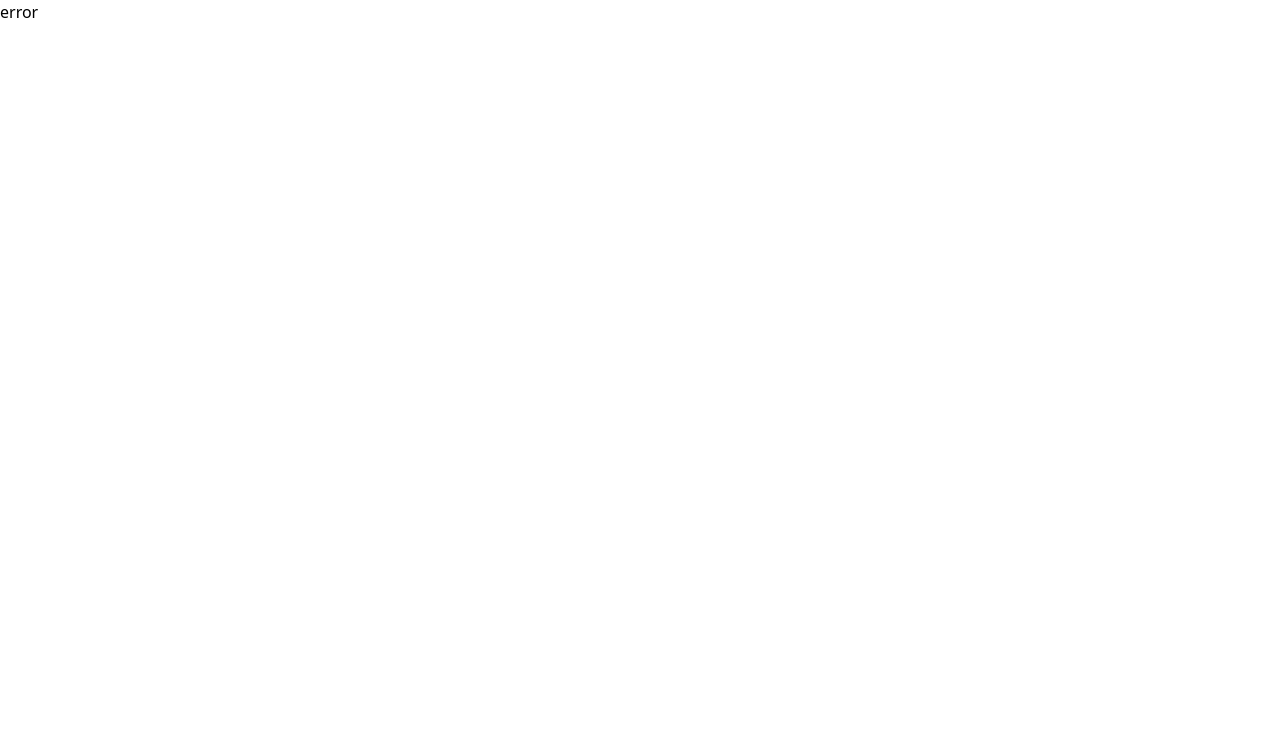
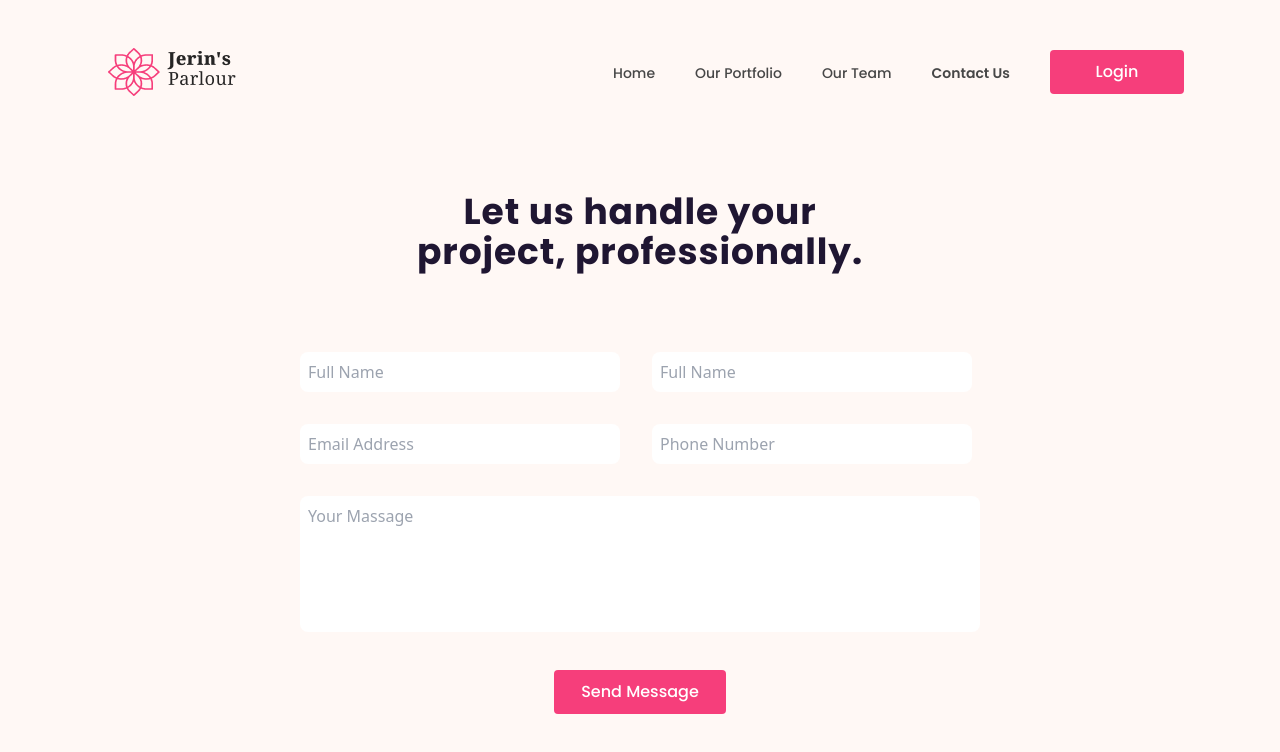
Before and after one commit to sifatullahshoyon/jerins-parlour-client, a React (Vite) app: page /contact-us in a window 1280 px wide. Before the commit this address had no page. Shown: the top 752 px of the page. Built offline with nearby package versions, Linux system fonts and the light colour scheme.

Commit message:
Compleate Contact Us Page Design

```diff
--- /dev/null
+++ b/src/components/Shared/Footer/Footer.jsx
@@ -0,0 +1,11 @@
+import React from 'react';
+
+const Footer = () => {
+    return (
+        <footer>
+
+        </footer>
+    );
+};
+
+export default Footer;
--- a/src/components/Shared/Navbar/Navbar.jsx
+++ b/src/components/Shared/Navbar/Navbar.jsx
@@ -61,7 +61,7 @@ const Navbar = () => {
             </li>
             <li>
               <NavLink
-                to="/"
+                to="/contact-us"
                 className={({ isActive }) => {
                   return isActive ? "active" : "default";
                 }}
@@ -132,7 +132,7 @@ const Navbar = () => {
                 </li>
                 <li className="cursor-pointer  px-6 py-2 text-white hover:bg-sky-600 ">
                   <NavLink
-                    to="/"
+                    to="/contact-us"
                     className={({ isActive }) => {
                       return isActive ? "active" : "default";
                     }}
--- a/src/components/Shared/Navbar2.jsx
+++ b/src/components/Shared/Navbar2.jsx
@@ -1,4 +1,5 @@
 import React, { useState } from 'react';
+import { Link } from 'react-router-dom';
 
 const Navbar2 = () => {
     const [isOpen, setIsOpen] = useState(false);
@@ -12,10 +13,10 @@ const Navbar2 = () => {
               </div>
               <div className="hidden md:block">
                 <div className="ml-10 flex items-baseline space-x-4">
-                  <a href="#" className="text-gray-300 hover:bg-gray-700 hover:text-white px-3 py-2 rounded-md text-sm font-medium">Home</a>
-                  <a href="#" className="text-gray-300 hover:bg-gray-700 hover:text-white px-3 py-2 rounded-md text-sm font-medium">About</a>
-                  <a href="#" className="text-gray-300 hover:bg-gray-700 hover:text-white px-3 py-2 rounded-md text-sm font-medium">Services</a>
-                  <a href="#" className="text-gray-300 hover:bg-gray-700 hover:text-white px-3 py-2 rounded-md text-sm font-medium">Contact</a>
+                  <Link to="/" className="text-gray-300 hover:bg-gray-700 hover:text-white px-3 py-2 rounded-md text-sm font-medium">Home</Link>
+                  <Link to="/" className="text-gray-300 hover:bg-gray-700 hover:text-white px-3 py-2 rounded-md text-sm font-medium">About</Link>
+                  <Link to="/" className="text-gray-300 hover:bg-gray-700 hover:text-white px-3 py-2 rounded-md text-sm font-medium">Services</Link>
+                  <Link to="/contact-us" className="text-gray-300 hover:bg-gray-700 hover:text-white px-3 py-2 rounded-md text-sm font-medium">Contact</Link>
                 </div>
               </div>
             </div>
@@ -38,10 +39,10 @@ const Navbar2 = () => {
 
         <div className={`${isOpen ? 'block' : 'hidden'} md:hidden`} id="mobile-menu">
           <div className="px-2 pt-2 pb-3 space-y-1 sm:px-3">
-            <a href="#" className="text-gray-300 hover:bg-gray-700 hover:text-white block px-3 py-2 rounded-md text-base font-medium">Home</a>
-            <a href="#" className="text-gray-300 hover:bg-gray-700 hover:text-white block px-3 py-2 rounded-md text-base font-medium">About</a>
-            <a href="#" className="text-gray-300 hover:bg-gray-700 hover:text-white block px-3 py-2 rounded-md text-base font-medium">Services</a>
-            <a href="#" className="text-gray-300 hover:bg-gray-700 hover:text-white block px-3 py-2 rounded-md text-base font-medium">Contact</a>
+            <Link to="/" className="text-gray-300 hover:bg-gray-700 hover:text-white block px-3 py-2 rounded-md text-base font-medium">Home</Link>
+            <Link to="/" className="text-gray-300 hover:bg-gray-700 hover:text-white block px-3 py-2 rounded-md text-base font-medium">About</Link>
+            <Link to="/" className="text-gray-300 hover:bg-gray-700 hover:text-white block px-3 py-2 rounded-md text-base font-medium">Services</Link>
+            <Link to="/contact-us" className="text-gray-300 hover:bg-gray-700 hover:text-white block px-3 py-2 rounded-md text-base font-medium">Contact</Link>
           </div>
         </div>
       </nav>
--- /dev/null
+++ b/src/pages/Home/ContactUs/ContactUs.jsx
@@ -0,0 +1,68 @@
+import React from "react";
+import Title from "../../../components/Title";
+import Container from "../../../components/Shared/Container";
+import { useLocation } from "react-router-dom";
+import PrimaryBtn from "../../../components/Button/PrimaryBtn";
+
+const ContactUs = () => {
+  const location = useLocation();
+  const isLogin = location?.pathname?.includes("contact-us");
+  return (
+    <section className={`bg-secondary-color ${isLogin ? "pt-28 pb-8" : ""}`}>
+      <Title title="Contact Us" />
+      <Container>
+        <div className="flex flex-col justify-center pt-20 pb-5">
+          <h1 className="text-balance sm:xl lg:text-4xl md:3xl leading-snug tracking-wide font-bold font-Poppins text-text-color text-center">
+            Let us handle your <br />
+            project, professionally.
+          </h1>
+          <form action="" className="mx-auto pt-20">
+            <div>
+              <div className="flex flex-row gap-8">
+                <input
+                  className="rounded-lg bg-white w-1/2 lg:w-80 px-2 py-2 text-text-gray focus:outline-none"
+                  type="text"
+                  placeholder="Full Name"
+                  required
+                />
+                <input
+                  className="rounded-lg bg-white w-1/2 lg:w-80 px-2 py-2 text-text-gray focus:outline-none"
+                  type="text"
+                  placeholder="Full Name"
+                  required
+                />
+              </div>
+              <div className="flex flex-row gap-8 my-8">
+                <input
+                  className="rounded-lg bg-white w-1/2 lg:w-80 px-2 py-2 text-text-gray focus:outline-none"
+                  type="text"
+                  placeholder="Email Address"
+                  required
+                />
+                <input
+                  className="rounded-lg bg-white w-1/2 lg:w-80 px-2 py-2 text-text-gray focus:outline-none"
+                  type="text"
+                  placeholder="Phone Number"
+                  required
+                />
+              </div>
+              <div className="w-full my-8">
+                <textarea
+                  rows="5"
+                  className="rounded-lg bg-white w-full lg:w-[680px] px-2 py-2 text-text-gray focus:outline-none resize-none"
+                  type="text"
+                  placeholder="Your Massage"
+                ></textarea>
+              </div>
+            </div>
+          </form>
+          <div className="text-center">
+            <PrimaryBtn props="Send Message" className="" width="w-[172px]" />
+          </div>
+        </div>
+      </Container>
+    </section>
+  );
+};
+
+export default ContactUs;
--- a/src/pages/Home/Home/Home.jsx
+++ b/src/pages/Home/Home/Home.jsx
@@ -4,6 +4,7 @@ import Header from '../Header';
 import Services from '../Services';
 import Professionally from '../Professionally';
 import Testimonials from '../Testimonials/Testimonials';
+import ContactUs from '../ContactUs/ContactUs';
 
 
 const Home = () => {
@@ -14,6 +15,7 @@ const Home = () => {
             <Services />
             <Professionally />
             <Testimonials />
+            <ContactUs />
         </div>
     );
 };
--- a/src/pages/Home/Testimonials/Testimonials.css
+++ b/src/pages/Home/Testimonials/Testimonials.css
@@ -23,6 +23,6 @@
 
 .swiper {
   width: 100%;
-  height: 300px;
+  height: auto;
   margin: 20px 0;
 }
--- a/src/pages/Home/Testimonials/Testimonials.jsx
+++ b/src/pages/Home/Testimonials/Testimonials.jsx
@@ -9,7 +9,6 @@ import client1 from "../../../assets/images/client-1.png";
 import client2 from "../../../assets/images/client-2.png";
 import client3 from "../../../assets/images/client-3.png";
 import ReactStars from "react-rating-stars-component";
-import { render } from "react-dom";
 
 const Testimonials = () => {
   const ratingChanged = (newRating) => {
@@ -29,8 +28,8 @@ const Testimonials = () => {
           modules={[Pagination]}
           className="mySwiper"
         >
-          <SwiperSlide>
-            <div className="flex justify-around flex-wrap">
+          <SwiperSlide className="pb-8">
+            <div className="md:flex justify-around flex-wrap">
               {/* Review 1 */}
               <div className="flex flex-col justify-center">
                 <div className="flex justify-center items-center gap-4">
--- a/src/routes/Routes.jsx
+++ b/src/routes/Routes.jsx
@@ -1,6 +1,7 @@
 import { createBrowserRouter } from "react-router-dom";
 import Home from "../pages/Home/Home/Home";
 import MainLayout from "../layouts/MainLayout";
+import ContactUs from "../pages/Home/ContactUs/ContactUs";
 
 export const router = createBrowserRouter([
     {
@@ -11,6 +12,10 @@ export const router = createBrowserRouter([
             {
                 path : '/',
                 element : <Home />,
+            },
+            {
+                path : '/contact-us',
+                element : <ContactUs />,
             }
         ]
     }
```
